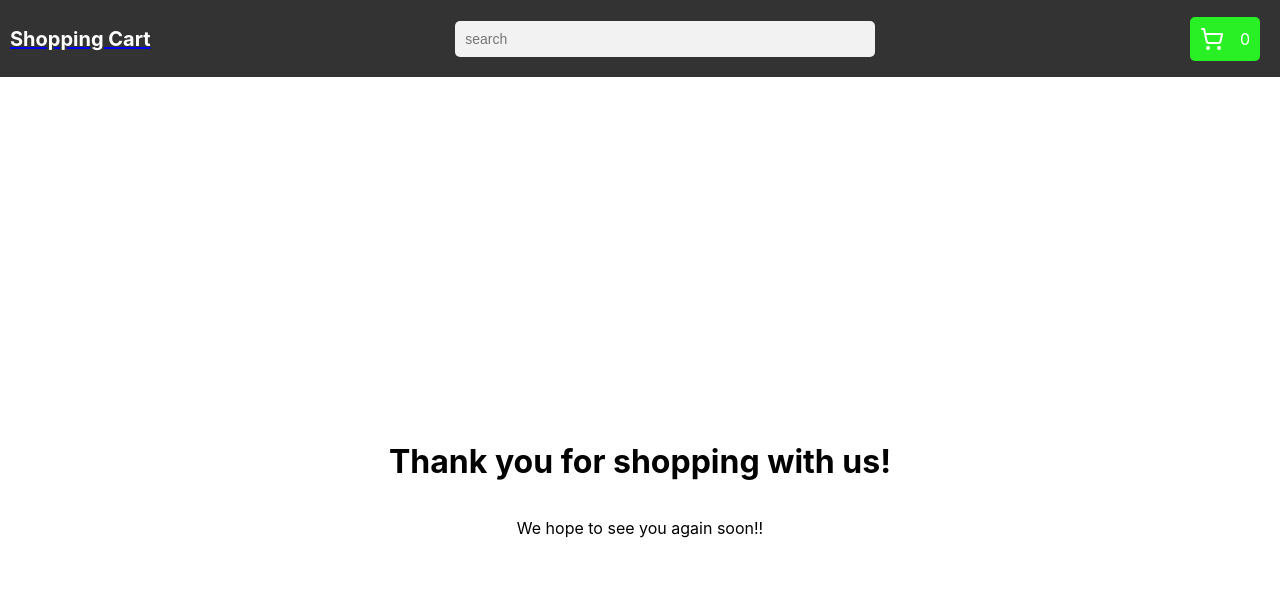
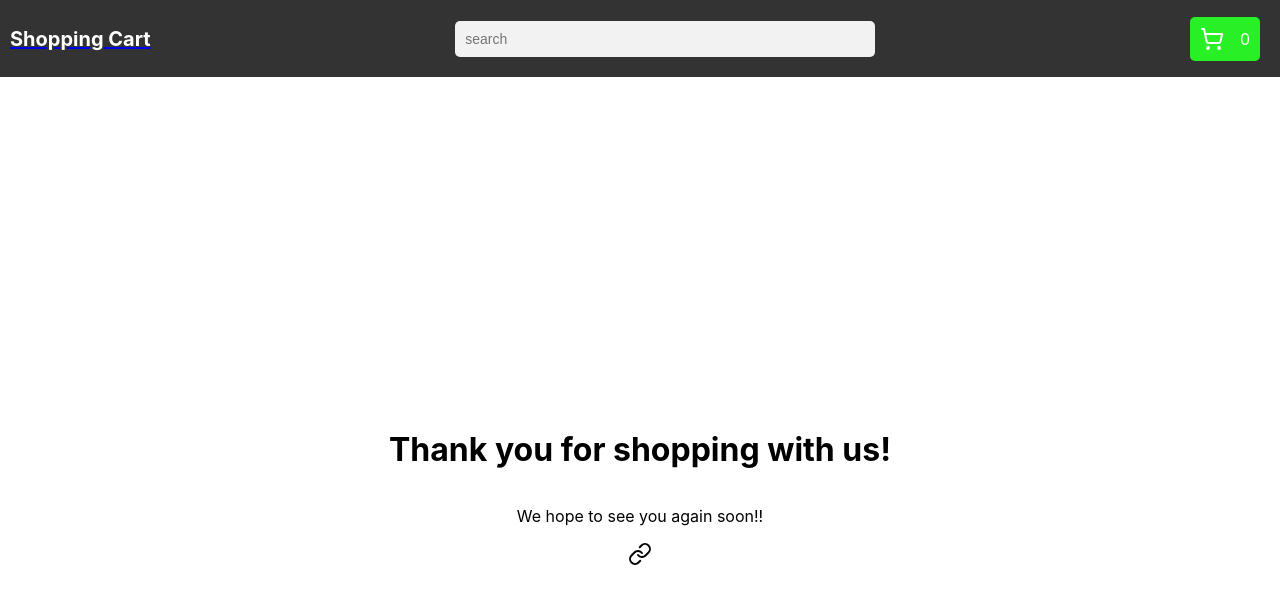
Before and after one commit to shubhdevelop/styx-shopping-cart, a React (Create React App) app: page /checkout in a window 1280 px wide. Shown: the top 604 px of the page. Built offline with nearby package versions, Linux system fonts and the light colour scheme.

Commit message:
[Ux] Improve User Journey

```diff
--- a/src/component/Checkout/checkout.tsx
+++ b/src/component/Checkout/checkout.tsx
@@ -1,3 +1,5 @@
+import { Link, ArrowBigLeft } from "lucide-react";
+
 function Checkout() {
   return (
     <div
@@ -12,6 +14,11 @@ function Checkout() {
     >
       <h1>Thank you for shopping with us!</h1>
       <p> We hope to see you again soon!!</p>
+      <Link to="/">
+        <div style={{ display: "flex", alignItems: "center", gap: 2 }}>
+          <ArrowBigLeft /> <p>Continue Shopping</p>
+        </div>
+      </Link>
     </div>
   );
 }
```
